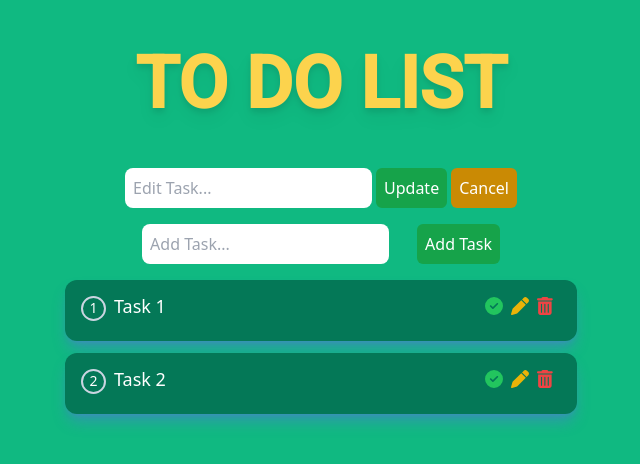
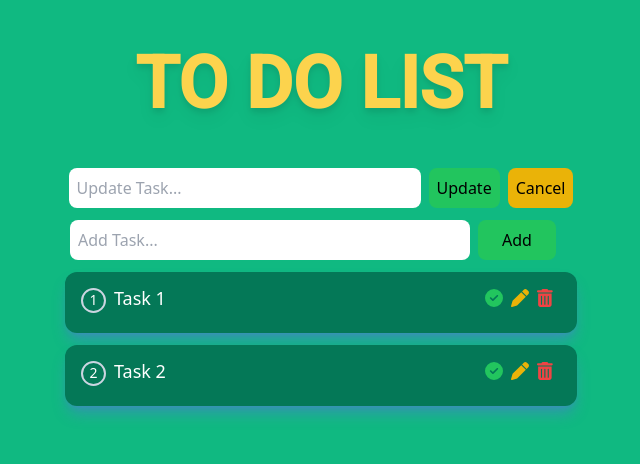
Before and after one commit to mriskisyahputraa2/project-challenges-react, a React (Create React App) app in the folder to-do-list/: page / in a window 1280 px wide. Shown: the top 464 px of the page, without its empty margins (319-959 px from the left). Built offline with nearby package versions, Linux system fonts and the light colour scheme.

Commit message:
style display todolist

```diff
--- a/to-do-list/src/App.js
+++ b/to-do-list/src/App.js
@@ -1,161 +1,153 @@
-import './App.css'
-import { FontAwesomeIcon } from '@fortawesome/react-fontawesome';
-import { faCircleCheck, faPen, faTrashCan} from '@fortawesome/free-solid-svg-icons';
-import React, { useState } from 'react';
+import "./App.css";
+import { FontAwesomeIcon } from "@fortawesome/react-fontawesome";
+import {
+  faCircleCheck,
+  faPen,
+  faTrashCan,
+} from "@fortawesome/free-solid-svg-icons";
+import React, { useState } from "react";
 
 function App() {
-
   // task (todo list) state
   const [todo, setTodo] = useState([
-    {"id":2, "title": "Task 2", "status": false},
-    {"id":1, "title": "Task 1", "status": false}, // jika true berarti tugas selesai dan jika false sebaliknya
+    { id: 2, title: "Task 2", status: false },
+    { id: 1, title: "Task 1", status: false }, // jika true berarti tugas selesai dan jika false sebaliknya
   ]);
 
+  // temp task / tugas data sementara
+  const [newTask, setNewTask] = useState(""); // digunakan untuk menyimpan data sementara yang ditambahkan user
 
-  // temp task / tugas data sementara
-  const [newTask, setNewTask] = useState(''); // digunakan untuk menyimpan data sementara yang ditambahkan user
-
-  const [updateData, setUpdateData] = useState(''); // digunakan untuk menahan data yang sedang di update
-
+  const [updateData, setUpdateData] = useState(""); // digunakan untuk menahan data yang sedang di update
 
   // Add Task / menambahkan tugas
   const addTask = () => {
     // jika newTask sudah diisi
-    if(newTask) {
+    if (newTask) {
       let num = todo.length + 1; // maka + id nya data nya simpan dalam num
-      let newEntry = {id: num, title: newTask, status: false}; // then data masuk, id menjadi num, title menjadi newTask and status menjadi false supaya datanya tidak ke complate
+      let newEntry = { id: num, title: newTask, status: false }; // then data masuk, id menjadi num, title menjadi newTask and status menjadi false supaya datanya tidak ke complate
       setTodo([...todo, newEntry]); // newEntry sudah ada data, dan data tsb disimpan oleh v-todo didalam setTodo
       setNewTask(''); // jika sudah tampil hilangkan data yang dimasukkan didalamn input
     }
-  }
-
+  };
 
   // Delete Task / Hapus Data
   const deleteTask = (id) => {
-    let newTasks = todo.filter(task => task.id !== id); // jadi intinya ini akan menghapus task yang ada di todo berdasarkan id nya dan
+    let newTasks = todo.filter((task) => task.id !== id); // jadi intinya ini akan menghapus task yang ada di todo berdasarkan id nya dan
     setTodo(newTasks); // data didalam setTodo akan di hapus oleh kondisi yg ada didalam newTasks
-  }
-
+  };
 
   // Mark task as done or completed / menandai tugas sudah complit
-  const completedTask = (id) => {
-
-  }
-
+  const completedTask = (id) => {};
 
   // Cancel Update
-  const cancelUpdate = () => {
-
-  }
+  const cancelUpdate = () => {};
 
   // Change task for Update
-  const changeTask = (e) => {
-
-  }
+  const changeTask = (e) => {};
 
   // Update task
-  const UpdateTask = () => {
-
-  }
+  const UpdateTask = () => {};
 
   return (
     <>
       {/* judul */}
-      <div className='App'>
-        <h1 className='text-center font-roboto text-7xl font-extrabold text-amber-300 drop-shadow-lg my-12 uppercase'>To Do List</h1>
+      <div className="App">
+        <h1 className="text-center font-roboto text-7xl font-extrabold text-amber-300 drop-shadow-lg my-12 uppercase">
+          To Do List
+        </h1>
         {/* end judul */}
 
 
         {/* update task */}
-        <div className='flex flex-nowrap justify-center my-4 max-w-screen'>
+          <div>
             <input
-        className='p-2 rounded-lg mr-1'
-        placeholder='Edit Task...'
-        type='text'/>
-        <div>
-          <button
-          className='bg-green-600 hover:bg-green-700 rounded-md p-2 text-white mr-1'
-          >Update</button>
-          <button
-          className='bg-yellow-600 hover:bg-yellow-700 rounded-md p-2 text-white'
-          >Cancel</button>
+              className=" rounded-lg p-2 mb-3 w-[22rem] mr-2"
+              type="text"
+              placeholder="Update Task..."
+            />
+            <button className="bg-green-500 hover:bg-green-600 hover:text-white p-2 rounded-lg mr-2">Update</button>
+            <button className="bg-yellow-500 hover:bg-yellow-600 hover:text-white p-2 rounded-lg">Cancel</button>
           </div>
-      </div>
-    {/* end change task */}
+
+        {/* end update task */}
 
 
         {/* Add Task */}
-      <div className='flex flex-nowrap justify-center my-4 relative'>
+           <div>
             <input
+              onChange={(e) => setNewTask(e.target.value)}
               value={newTask}
-        onChange={(e) => setNewTask(e.target.value)}
-        placeholder='Add Task...'
-        className='p-2 rounded-lg mr-7 '
-        type='text'/>
-        <div>
+              className=" rounded-lg p-2 mb-3 w-[25rem] mr-2"
+              type="text"
+              placeholder="Add Task..."
+            />
             <button
               onClick={addTask}
-          className='bg-green-600 hover:bg-green-700 rounded-md p-2 text-white'
-          >Add Task</button>
-        </div>
+              className="bg-green-500 hover:bg-green-600 hover:text-white px-6 py-2 rounded-lg mr-4">Add</button>
           </div>
         {/* end add task */}
 
 
+
         {/* Display Todos */}
       </div>
-        {todo && todo.length ? '' : <p className='text-center text-slate-900 text-bold font-roboto'>No Task....</p>}
+      {todo && todo.length ? (
+        ""
+      ) : (
+        <p className="text-center text-slate-900 text-bold font-roboto">
+          No Task....
+        </p>
+      )}
       <div>
         <div>
-          {todo && todo
-          .sort((a,b) => a.id > b.id ? 1 : -1) // sort digunakan mengurutkan data pada array sebelum di tampilkan supaya id data tidak ambur radur
-          .map((task, index) => { // melooping array
+          {todo &&
+            todo
+              .sort((a, b) => (a.id > b.id ? 1 : -1)) // sort digunakan mengurutkan data pada array sebelum di tampilkan supaya id data tidak ambur radur
+              .map((task, index) => {
+                // melooping array
                 return (
                   <React.Fragment key={task.id}>
-                  <div className='flex flex-wrap bg-emerald-700 shadow-lg shadow-indigo-500/40 rounded-xl mb-3 px-4 py-3 text-left text-lg relative max-w-lg mx-auto'>
-
+                    <div className="flex flex-wrap bg-emerald-700 shadow-lg shadow-indigo-500/40 rounded-xl mb-3 px-4 py-3 text-left text-lg relative max-w-lg mx-auto">
                       {/* jika status nya sama dengan done maka coret text nya */}
-                    <div className={task.status ? 'done' : ''}>
-                      <span className=' inline-block border-solid border-2 rounded-full border-slate-300 w-[25px] h-[25px] text-white text-center mr-[8px] mb-2 text-sm'>{index + 1}</span>
-                      <span className='taskText text-white '>{task.title}</span>
+                      <div className={task.status ? "done" : ""}>
+                        <span className=" inline-block border-solid border-2 rounded-full border-slate-300 w-[25px] h-[25px] text-white text-center mr-[8px] mb-2 text-sm">
+                          {index + 1}
+                        </span>
+                        <span className="taskText text-white ">
+                          {task.title}
+                        </span>
                       </div>
                       {/* end bagian data */}
 
-
                       {/* bagian button */}
-                    <div className='ml-auto cursor-pointer'>
-
+                      <div className="ml-auto cursor-pointer">
                         {/* button complete */}
-                      <span className='Completed / Not Completed mr-2 text-green-500 hover:text-green-600'>
-                        <FontAwesomeIcon icon={faCircleCheck}></FontAwesomeIcon>
+                        <span className="Completed / Not Completed mr-2 text-green-500 hover:text-green-600">
+                          <FontAwesomeIcon
+                            icon={faCircleCheck}></FontAwesomeIcon>
                         </span>
                         {/* end button complete */}
 
-
                         {/* button edit */}
-                      <span className='Edit mr-2 text-yellow-500 hover:text-yellow-600'>
+                        <span className="Edit mr-2 text-yellow-500 hover:text-yellow-600">
                           <FontAwesomeIcon icon={faPen}></FontAwesomeIcon>
                         </span>
                         {/* end button edit */}
 
-
                         {/* button delete */}
                         <span
                           onClick={() => deleteTask(task.id)}
-                      className='Delete mr-2 text-red-500 hover:text-red-600'>
+                          className="Delete mr-2 text-red-500 hover:text-red-600">
                           <FontAwesomeIcon icon={faTrashCan}></FontAwesomeIcon>
                         </span>
                         {/* end button delete */}
-
                       </div>
                     </div>
-
                   </React.Fragment>
-            )
+                );
               })}
         </div>
       </div>
-
     </>
   );
 }
```
Lines whose indentation alone changed are shown as unchanged.
